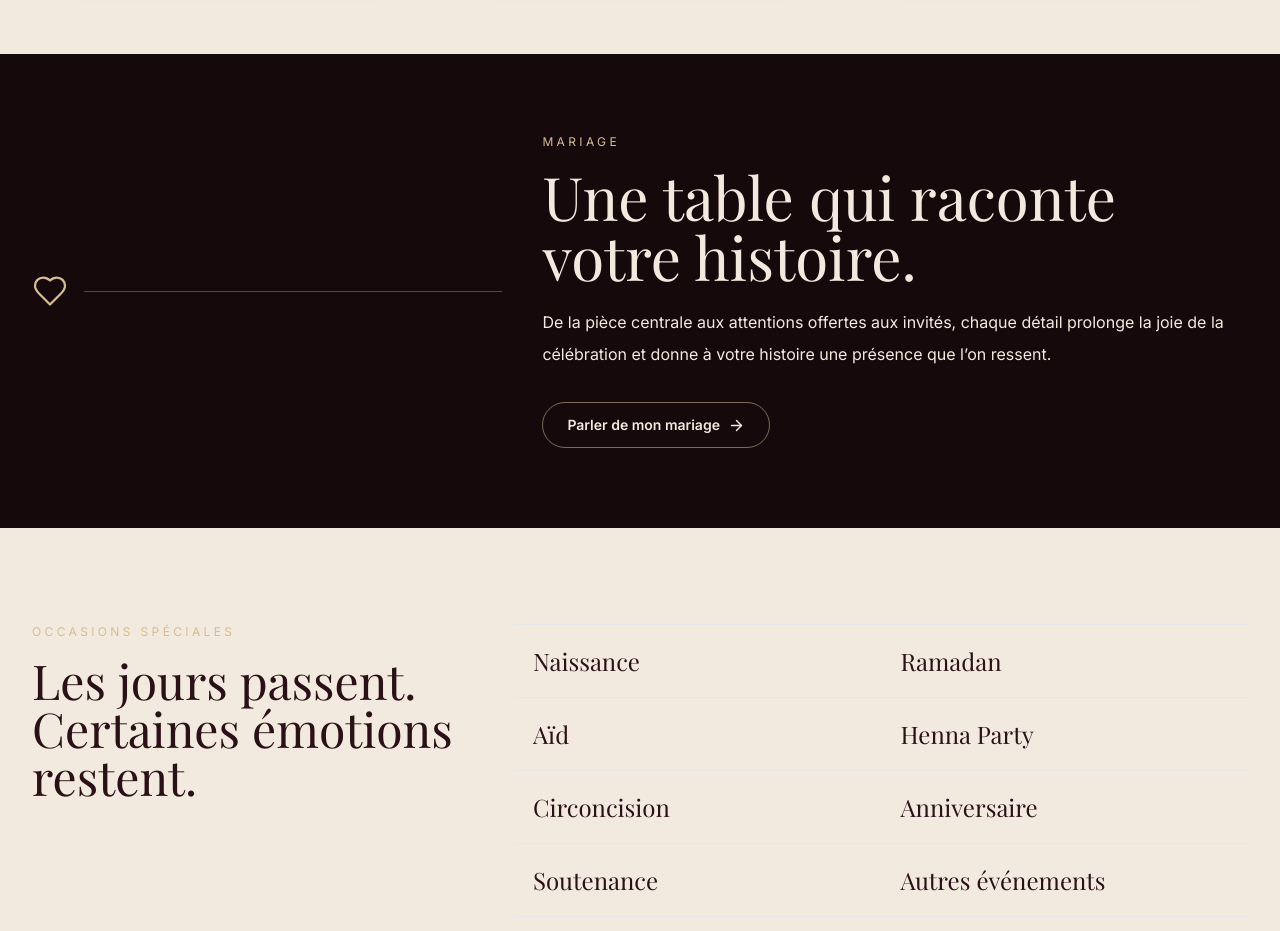
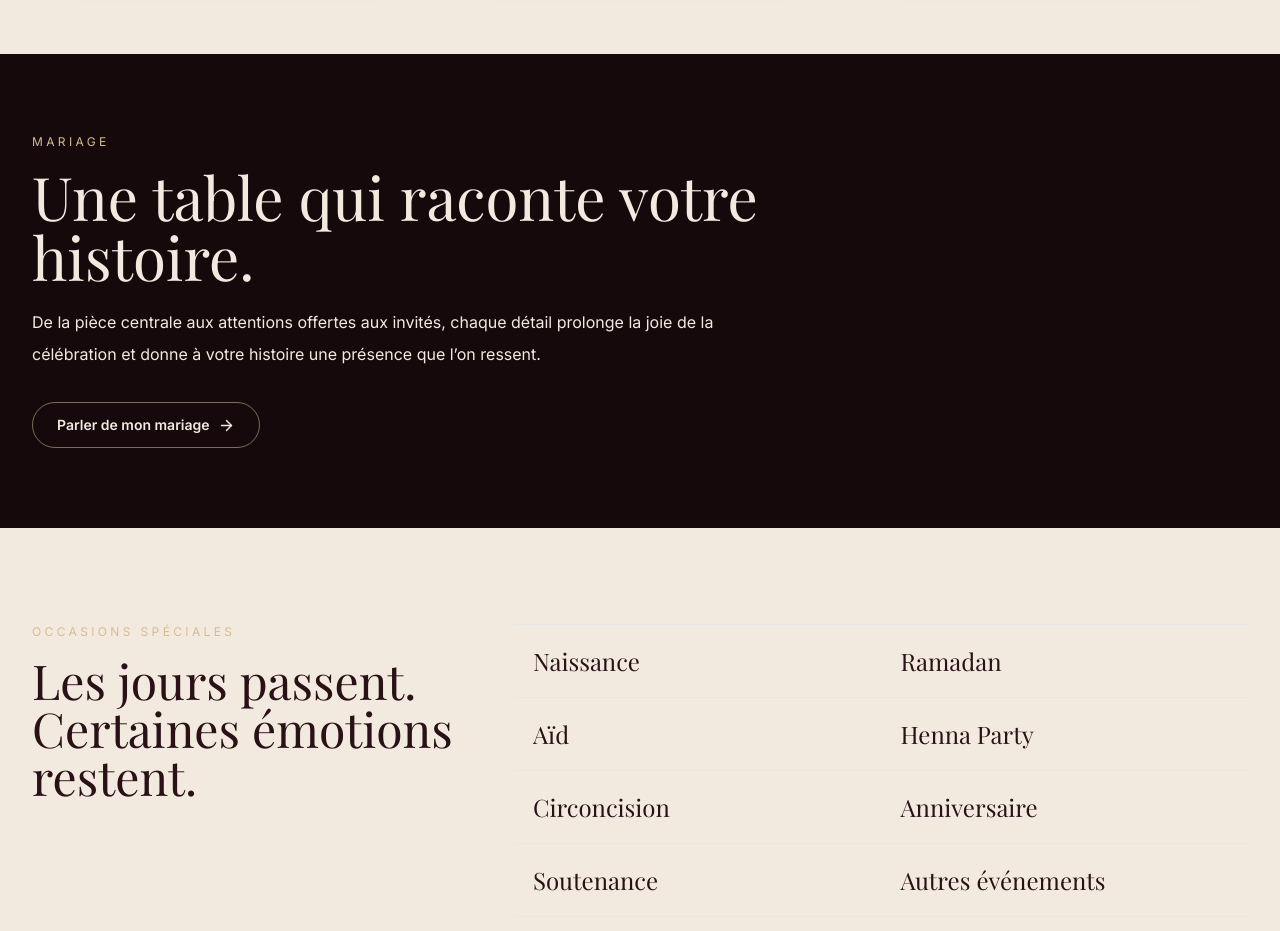
Before and after one commit to moussadeqkarim/Dattes_Gourmet, a Next.js app: page /celebrations in a window 1280 px wide. Shown: the part 1440-2371 px from the top of the page. Built offline with nearby package versions, Linux system fonts and the light colour scheme; no server answers; a web font is replaced by a local one.

Commit message:
Remove marriage section decoration

```diff
--- a/app/celebrations/page.tsx
+++ b/app/celebrations/page.tsx
@@ -1,6 +1,6 @@
 import Image from "next/image";
 import Link from "next/link";
-import { ArrowRight, Check, Heart } from "lucide-react";
+import { ArrowRight, Check } from "lucide-react";
 import { AnimatedSection } from "@/components/animated-section";
 import { createWhatsAppUrl } from "@/lib/contact";
 
@@ -112,12 +112,8 @@ export default function CelebrationsPage() {
       </AnimatedSection>
 
       <section className="bg-dark px-5 py-20 text-cream sm:px-8">
-        <div className="mx-auto grid max-w-7xl gap-10 lg:grid-cols-[0.8fr_1.2fr] lg:items-center">
-          <div className="flex items-center gap-4 text-gold">
-            <Heart size={36} strokeWidth={1.5} aria-hidden="true" />
-            <span className="h-px flex-1 bg-gold/35" />
-          </div>
-          <div>
+        <div className="mx-auto max-w-7xl">
+          <div className="max-w-4xl">
             <p className="text-xs uppercase tracking-[0.28em] text-gold">Mariage</p>
             <h2 className="mt-4 font-heading text-4xl sm:text-6xl">Une table qui raconte votre histoire.</h2>
             <p className="mt-5 max-w-3xl text-base leading-8 text-cream/72">
```
